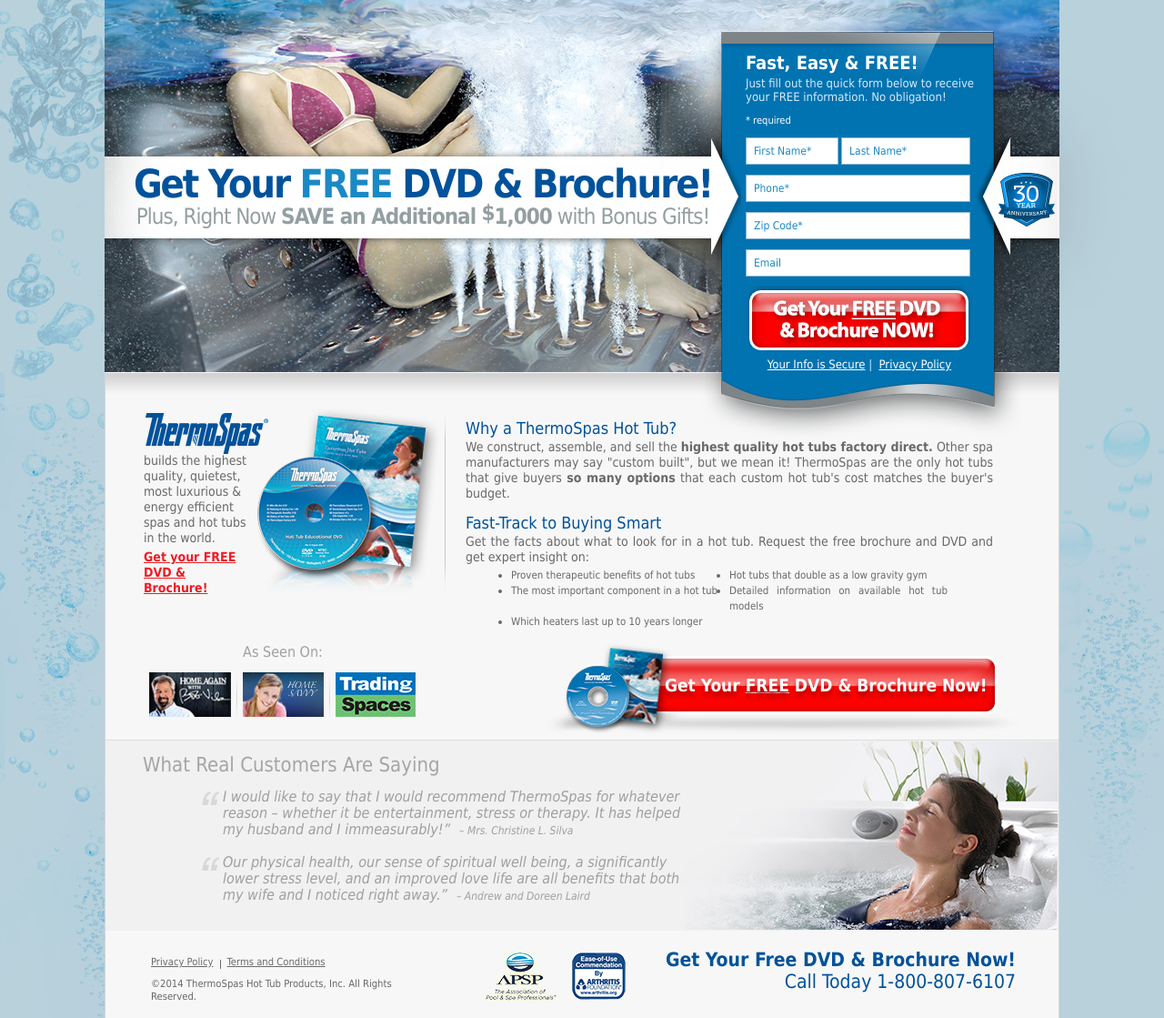
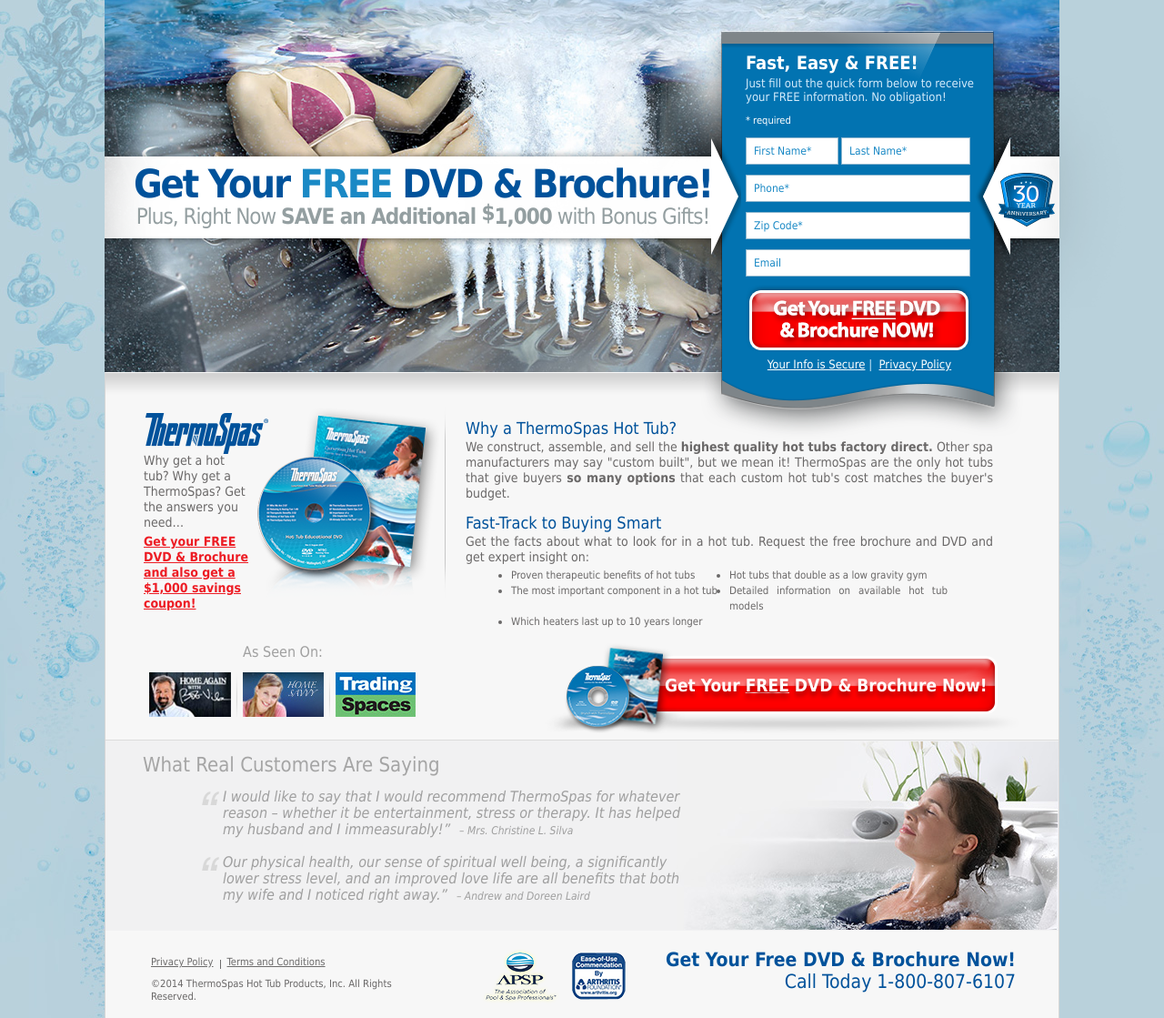
Before and after one commit to acquirgy/thermospas-hot-tub-pricing-lp, a PHP site: page /hot-tub-pricing-2.php in a window 1280 px wide. Shown: the part 76-1195 px from the top of the page at 91% size. Run offline with PHP 8.4, Linux system fonts and the light colour scheme.

Commit message:
copy change for LP

```diff
--- a/hot-tub-pricing-2.php
+++ b/hot-tub-pricing-2.php
@@ -105,8 +105,8 @@
 						<div class="promo-disk">
 							<img src="/hot-tub-pricing-2/images/img02.png" alt="image description">
 							<a class="logo2" href="#">ThermoSpas</a>
-							<p>builds the highest quality, quietest, most luxurious &amp; energy efficient spas and hot tubs in the world.</p>
-							<a class="link focusForm" href="#">Get your FREE DVD &amp; Brochure!</a>
+							<p>Why get a hot tub? Why get a ThermoSpas? Get the answers you need…</p>
+							<a class="link focusForm" href="#">Get your FREE DVD &amp; Brochure and also get a $1,000 savings coupon!</a>
 						</div>
 						<!-- promo text -->
 						<div class="promo-txt">
```
